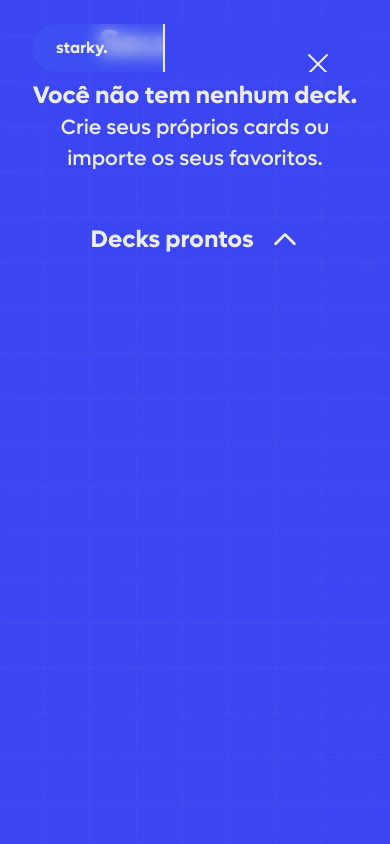
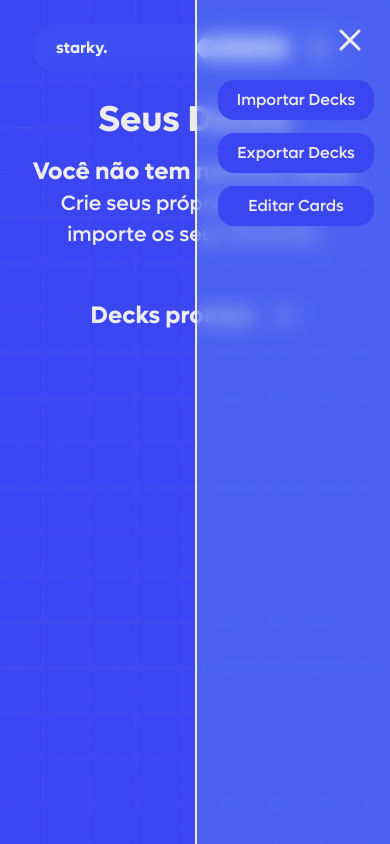
Before and after one commit to felipesoarws/Starky, a React (Vite) app: page /app in a window 390 px wide. Both pictures are taken after a click on the element 318 px from the left and 48 px from the top of the page. Built offline with nearby package versions, Linux system fonts and the light colour scheme.

Commit message:
app pt 17: correção bugs mobile

```diff
--- a/src/components/MobileMenu.jsx
+++ b/src/components/MobileMenu.jsx
@@ -1,4 +1,4 @@
-import { List, X } from "@phosphor-icons/react";
+import { X } from "@phosphor-icons/react";
 
 const MobileMenu = ({
   isMobileMenuOpen,
@@ -7,36 +7,29 @@ const MobileMenu = ({
   handleButtonClick,
 }) => {
   return (
-    <div className="block lg:hidden">
-      <div
-        onClick={() => setIsMobileMenuOpen(true)}
-        className="cursor-pointer "
-      >
-        <List size={32} color="#ececec" />
-      </div>
-
+    <div className="z-50 block lg:hidden">
       <div className="relative">
         <nav
           className={`${
             isMobileMenuOpen
               ? "w-[50vw] border-l-[var(--white-gray)] border-l-2"
               : "w-[0vw]"
-          } fixed bg-[var(--blue-light)] top-0 right-[0vw] bottom-0 z-10 overflow-x-hidden transition-all ease-in-out duration-[.3s]`}
+          } fixed bg-[rgba(99,134,238,0.44)] backdrop-blur-[8.6px] top-0 right-[0vw] bottom-0 z-10 overflow-x-hidden transition-all ease-in-out duration-[.3s]`}
         >
           <div
             className={`${
               isMobileMenuOpen ? "opacity-100" : "opacity-0"
-            } cursor-pointer z-50 absolute right-[1.5rem] top-[1.5rem] transition-all ease-in-out duration-[.3s] `}
+            } cursor-pointer  absolute right-[1.5rem] top-[1.5rem] transition-all ease-in-out duration-[.3s] `}
             onClick={() => setIsMobileMenuOpen(false)}
           >
-            <X size={32} color="#ececec" />
+            <X size={32} color="#ececec" weight="bold" />
           </div>
           <ul className="flex flex-col items-end mt-[4rem] p-[1rem] gap-[.8rem]">
             <li>
               <button
                 className={`${
                   isMobileMenuOpen ? "opacity-100" : "opacity-0"
-                } cursor-pointer bg-[#ffffff] text-[var(--blue-light)] rounded-[1rem] px-[.8rem] p-[.5rem] w-[40vw] text-[1rem] block transition-all ease-in-out duration-[.3s]  lg:text-[1.1vw] lg:hidden hover:bg-[var(--blue-midnight)] hover:text-[var(--white-gray)] `}
+                } cursor-pointer bg-[var(--blue-light)] text-[var(--white-gray)] rounded-[1rem] px-[.8rem] p-[.5rem] w-[40vw] text-[1rem] block transition-all ease-in-out duration-[.3s]  lg:text-[1.1vw] lg:hidden hover:bg-[var(--white-gray)] hover:text-[var(--blue-light)] `}
                 onClick={() => {
                   handleButtonClick();
                   setIsMobileMenuOpen(false);
@@ -49,7 +42,7 @@ const MobileMenu = ({
               <button
                 className={`${
                   isMobileMenuOpen ? "opacity-100" : "opacity-0"
-                } cursor-pointer bg-[#ffffff] text-[var(--blue-light)] rounded-[1rem] px-[.8rem] p-[.5rem] w-[40vw] text-[1rem] block transition-all ease-in-out duration-[.3s]  lg:text-[1.1vw] lg:hidden hover:bg-[var(--blue-midnight)] hover:text-[var(--white-gray)] `}
+                } cursor-pointer bg-[var(--blue-light)] text-[var(--white-gray)] rounded-[1rem] px-[.8rem] p-[.5rem] w-[40vw] text-[1rem] block transition-all ease-in-out duration-[.3s]  lg:text-[1.1vw] lg:hidden hover:bg-[var(--white-gray)] hover:text-[var(--blue-light)] `}
                 onClick={() => {
                   setIsMobileMenuOpen(false);
                 }}
@@ -62,7 +55,7 @@ const MobileMenu = ({
               <button
                 className={`${
                   isMobileMenuOpen ? "opacity-100" : "opacity-0"
-                } cursor-pointer bg-[#ffffff] text-[var(--blue-light)] rounded-[1rem] px-[.8rem] p-[.5rem] w-[40vw] text-[1rem] block transition-all ease-in-out duration-[.3s]  lg:text-[1.1vw] lg:hidden hover:bg-[var(--blue-midnight)] hover:text-[var(--white-gray)] `}
+                } cursor-pointer bg-[var(--blue-light)] text-[var(--white-gray)] rounded-[1rem] px-[.8rem] p-[.5rem] w-[40vw] text-[1rem] block transition-all ease-in-out duration-[.3s]  lg:text-[1.1vw] lg:hidden hover:bg-[var(--white-gray)] hover:text-[var(--blue-light)] `}
                 onClick={() => {
                   openEditCardModal();
                   setIsMobileMenuOpen(false);
--- a/src/pages/Application.jsx
+++ b/src/pages/Application.jsx
@@ -2,7 +2,7 @@ import { useEffect, useState, useRef } from "react";
 import { v4 as uuidv4 } from "uuid";
 import { Link } from "react-router-dom";
 import AOS from "aos";
-import { CaretDown } from "@phosphor-icons/react";
+import { List, CaretDown } from "@phosphor-icons/react";
 
 // data
 import decksThemes from "../../public/data/links.json";
@@ -655,7 +655,7 @@ const Application = () => {
 
   return (
     <div className="mx-6 my-6 lg:mx-[3vw] lg:my-[1.5vw]">
-      <div className="fixed rounded-[2rem] backdrop-blur-[8.6px] top-[1.5rem] left-[2rem] right-[2rem] p-[.5rem] px-[1.5rem] bg-[rgba(99,238,238,0.05)] z-50 lg:p-[.8vw] lg:px-[1.5vw] lg:rounded-[2vw] lg:top-[1vw] lg:left-[3vw] lg:right-[3vw] ">
+      <div className="z-1 fixed rounded-[2rem] backdrop-blur-[8.6px] top-[1.5rem] left-[2rem] right-[2rem] p-[.5rem] px-[1.5rem] bg-[rgba(99,238,238,0.05)] lg:p-[.8vw] lg:px-[1.5vw] lg:rounded-[2vw] lg:top-[1vw] lg:left-[3vw] lg:right-[3vw] ">
         <div className="flex justify-between items-center">
           <h2
             className="lufga-bold lg:text-[1.4vw]"
@@ -714,18 +714,24 @@ const Application = () => {
                   Novo Card
                 </h2>
               </button>
-              <MobileMenu
-                isMobileMenuOpen={isMobileMenuOpen}
-                setIsMobileMenuOpen={setIsMobileMenuOpen}
-                openEditCardModal={openEditCardModal}
-                handleButtonClick={handleButtonClick}
-              />
+              <div
+                onClick={() => setIsMobileMenuOpen(true)}
+                className="cursor-pointer block lg:hidden"
+              >
+                <List size={32} color="#ececec" />
+              </div>
             </div>
           </div>
         </div>
       </div>
+      <MobileMenu
+        isMobileMenuOpen={isMobileMenuOpen}
+        setIsMobileMenuOpen={setIsMobileMenuOpen}
+        openEditCardModal={openEditCardModal}
+        handleButtonClick={handleButtonClick}
+      />
 
-      <main className="mt-6 lg:mt-[6vw] lg:min-h-[72vh]">
+      <main className="mt-25 lg:mt-[6vw] lg:min-h-[72vh]">
         <NewCard
           isNewCardModalOpen={isNewCardModalOpen}
           closeNewCardModal={closeNewCardModal}
--- a/src/pages/Home.jsx
+++ b/src/pages/Home.jsx
@@ -32,7 +32,7 @@ export default Home;
 const Header = () => {
   return (
     <div className="min-h-[90vh]">
-      <div className="fixed rounded-[2rem] backdrop-blur-[8.6px] top-[1.5rem] left-[2rem] right-[2rem] p-[.5rem] px-[1.5rem] bg-[rgba(99,238,238,0.05)] z-50 lg:p-[.8vw] lg:px-[1.5vw] lg:rounded-[2vw] lg:top-[1vw] lg:left-[3vw] lg:right-[3vw] ">
+      <div className="fixed rounded-[2rem] backdrop-blur-[8.6px] top-[1.5rem] left-[2rem] right-[2rem] p-[.5rem] px-[1.5rem] bg-[rgba(99,238,238,0.05)] lg:p-[.8vw] lg:px-[1.5vw] lg:rounded-[2vw] lg:top-[1vw] lg:left-[3vw] lg:right-[3vw] ">
         <div className="flex justify-between items-center">
           <h2
             className="lufga-bold lg:text-[1.4vw] pointer-events-none"
```
